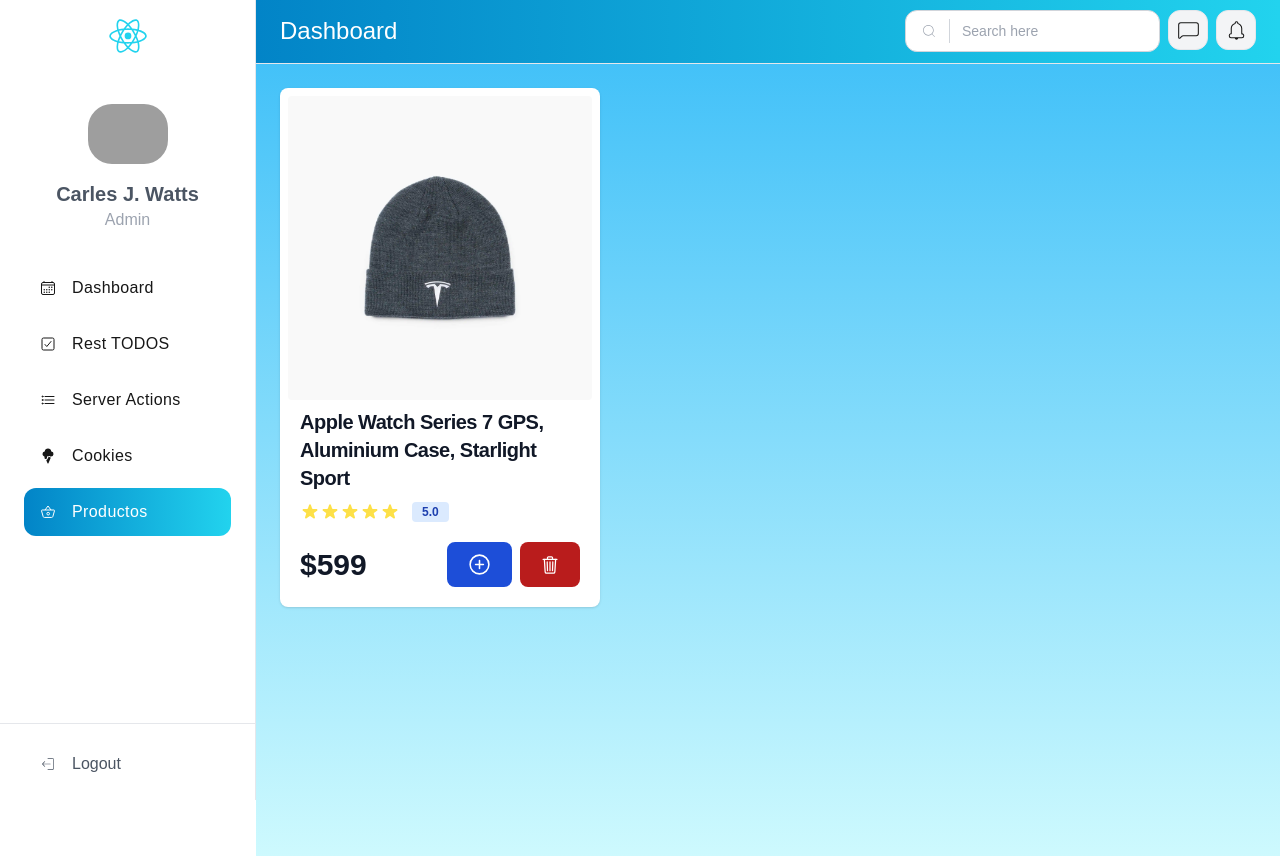
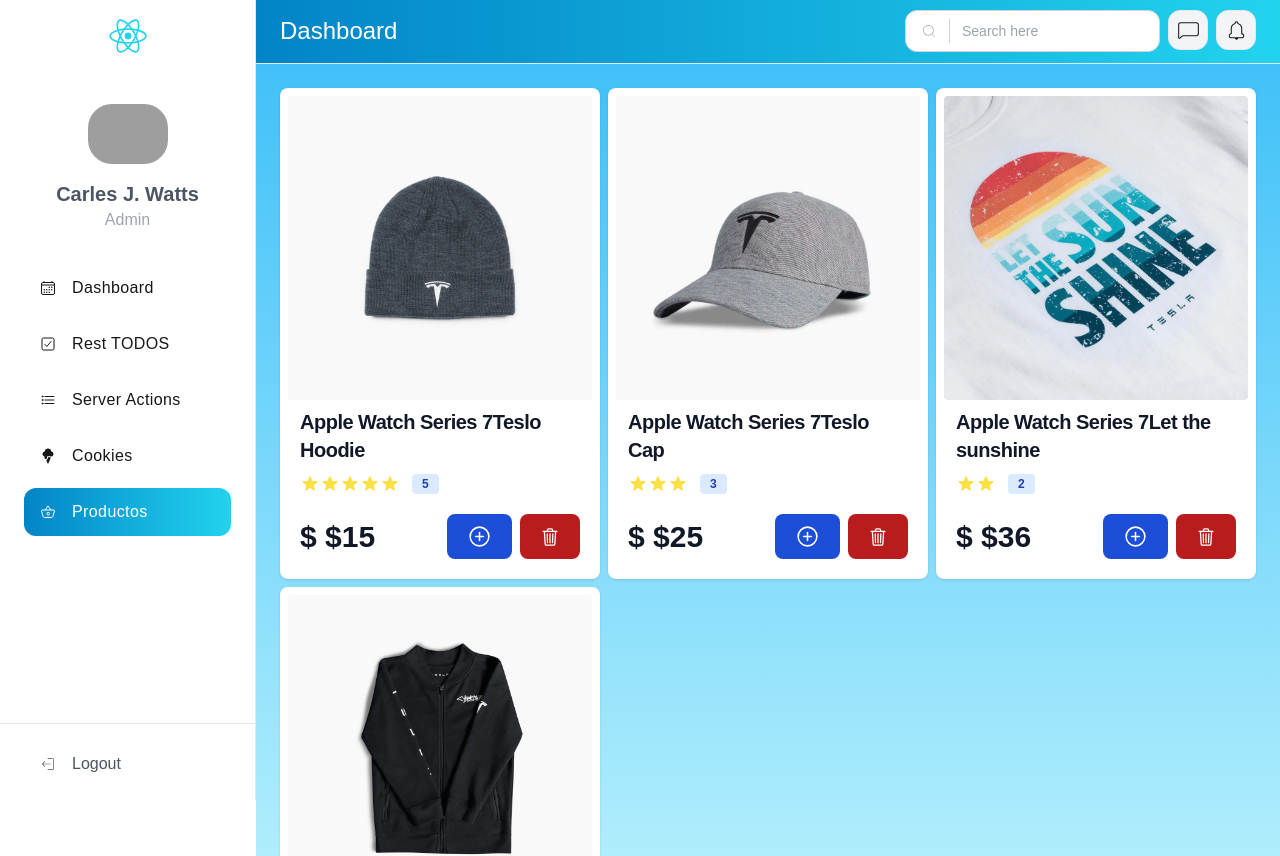
Before and after one commit to Samirvp15/Nextjs-Todos-API, a Next.js app: page /dashboard/products in a window 1280 px wide. Shown: the top 856 px of the page. Built offline with nearby package versions, Linux system fonts and the light colour scheme; grey boxes are pictures that could not be loaded.

Commit message:
add ProductCard stylized

```diff
--- a/src/app/dashboard/layout.tsx
+++ b/src/app/dashboard/layout.tsx
@@ -11,11 +11,10 @@
         <>
             <Sidebar />
 
-            <div className="ml-auto mb-6 lg:w-[75%] xl:w-[80%] 2xl:w-[85%] min-h-screen bg-gradient-to-b from-sky-400 to-cyan-100 ">
+            <div className="ml-auto mb-6 lg:w-[75%] xl:w-[80%] 2xl:w-[85%] min-h-screen  bg-gradient-to-b from-sky-400 to-cyan-100">
 
                 <TopMenu />
-
-                <div className=" h-screen px-6 pt-6 ">
+                <div className="min-h-[calc(100vh-2rem)] px-6 pt-6">
 
                     {children}
                 </div>
--- a/src/app/dashboard/products/page.tsx
+++ b/src/app/dashboard/products/page.tsx
@@ -1,11 +1,16 @@
 import { ProductCard } from "@/products";
+import { products } from "@/products/data/products";
 
 
 
 export default function ProductsPage() {
     return (
         <div className=" grid grid-cols-1 sm:grid-cols-3 gap-2">
-            <ProductCard />
+            {
+                products.map(product => (
+                    <ProductCard key={product.id} {...product}/>
+                ))
+            }
         </div>
     )
 }
--- a/src/products/components/ProductCard.tsx
+++ b/src/products/components/ProductCard.tsx
@@ -2,10 +2,23 @@
 
 import Image from "next/image"
 import { IoAddCircleOutline, IoTrashOutline } from "react-icons/io5"
+import Star from "./Star";
 
-export const ProductCard = () => {
+
+
+interface ProductCardProps {
+    id: string;
+    name: string;
+    price: number;
+    rating: number;
+    image: string;
+
+}
+
+
+export const ProductCard = ({ id, name, price, rating, image }: ProductCardProps) => {
     return (
-        <div className="bg-white shadow rounded-lg max-w-sm dark:bg-gray-800 dark:border-gray-100">
+        <div key={id} className="bg-white shadow rounded-lg max-w-sm dark:bg-gray-800 dark:border-gray-100">
 
             {/* Product Image */}
             <div className="p-2">
@@ -13,7 +26,7 @@
                     width={400}
                     height={400}
                     className="rounded"
-                    src="/images/products/1623735-00-A_0_2000.jpg"
+                    src={image}
                     alt="product image" />
             </div>
 
@@ -21,57 +34,28 @@
             <div className="px-5 pb-5">
                 <a href="#">
                     <h3 className="text-gray-900 font-semibold text-xl tracking-tight dark:text-white">Apple Watch Series 7
-                        GPS, Aluminium Case, Starlight Sport</h3>
+                        {name}</h3>
                 </a>
                 <div className="flex items-center mt-2.5 mb-5">
 
 
                     {/* Stars */}
-                    <svg className="w-5 h-5 text-yellow-300" fill="currentColor" viewBox="0 0 20 20"
-                        xmlns="http://www.w3.org/2000/svg">
-                        <path
-                            d="M9.049 2.927c.3-.921 1.603-.921 1.902 0l1.07 3.292a1 1 0 00.95.69h3.462c.969 0 1.371 1.24.588 1.81l-2.8 2.034a1 1 0 00-.364 1.118l1.07 3.292c.3.921-.755 1.688-1.54 1.118l-2.8-2.034a1 1 0 00-1.175 0l-2.8 2.034c-.784.57-1.838-.197-1.539-1.118l1.07-3.292a1 1 0 00-.364-1.118L2.98 8.72c-.783-.57-.38-1.81.588-1.81h3.461a1 1 0 00.951-.69l1.07-3.292z">
-                        </path>
-                    </svg>
-
-                    <svg className="w-5 h-5 text-yellow-300" fill="currentColor" viewBox="0 0 20 20"
-                        xmlns="http://www.w3.org/2000/svg">
-                        <path
-                            d="M9.049 2.927c.3-.921 1.603-.921 1.902 0l1.07 3.292a1 1 0 00.95.69h3.462c.969 0 1.371 1.24.588 1.81l-2.8 2.034a1 1 0 00-.364 1.118l1.07 3.292c.3.921-.755 1.688-1.54 1.118l-2.8-2.034a1 1 0 00-1.175 0l-2.8 2.034c-.784.57-1.838-.197-1.539-1.118l1.07-3.292a1 1 0 00-.364-1.118L2.98 8.72c-.783-.57-.38-1.81.588-1.81h3.461a1 1 0 00.951-.69l1.07-3.292z">
-                        </path>
-                    </svg>
-
-                    <svg className="w-5 h-5 text-yellow-300" fill="currentColor" viewBox="0 0 20 20"
-                        xmlns="http://www.w3.org/2000/svg">
-                        <path
-                            d="M9.049 2.927c.3-.921 1.603-.921 1.902 0l1.07 3.292a1 1 0 00.95.69h3.462c.969 0 1.371 1.24.588 1.81l-2.8 2.034a1 1 0 00-.364 1.118l1.07 3.292c.3.921-.755 1.688-1.54 1.118l-2.8-2.034a1 1 0 00-1.175 0l-2.8 2.034c-.784.57-1.838-.197-1.539-1.118l1.07-3.292a1 1 0 00-.364-1.118L2.98 8.72c-.783-.57-.38-1.81.588-1.81h3.461a1 1 0 00.951-.69l1.07-3.292z">
-                        </path>
-                    </svg>
-
-                    <svg className="w-5 h-5 text-yellow-300" fill="currentColor" viewBox="0 0 20 20"
-                        xmlns="http://www.w3.org/2000/svg">
-                        <path
-                            d="M9.049 2.927c.3-.921 1.603-.921 1.902 0l1.07 3.292a1 1 0 00.95.69h3.462c.969 0 1.371 1.24.588 1.81l-2.8 2.034a1 1 0 00-.364 1.118l1.07 3.292c.3.921-.755 1.688-1.54 1.118l-2.8-2.034a1 1 0 00-1.175 0l-2.8 2.034c-.784.57-1.838-.197-1.539-1.118l1.07-3.292a1 1 0 00-.364-1.118L2.98 8.72c-.783-.57-.38-1.81.588-1.81h3.461a1 1 0 00.951-.69l1.07-3.292z">
-                        </path>
-                    </svg>
-
-                    <svg className="w-5 h-5 text-yellow-300" fill="currentColor" viewBox="0 0 20 20"
-                        xmlns="http://www.w3.org/2000/svg">
-                        <path
-                            d="M9.049 2.927c.3-.921 1.603-.921 1.902 0l1.07 3.292a1 1 0 00.95.69h3.462c.969 0 1.371 1.24.588 1.81l-2.8 2.034a1 1 0 00-.364 1.118l1.07 3.292c.3.921-.755 1.688-1.54 1.118l-2.8-2.034a1 1 0 00-1.175 0l-2.8 2.034c-.784.57-1.838-.197-1.539-1.118l1.07-3.292a1 1 0 00-.364-1.118L2.98 8.72c-.783-.57-.38-1.81.588-1.81h3.461a1 1 0 00.951-.69l1.07-3.292z">
-                        </path>
-                    </svg>
+                    {
+                        Array(rating).fill(0).map((x, i) => (
+                            <Star key={i} />
+                        ))
+                    }
 
                     {/* Rating Number */}
                     <span className="bg-blue-100 text-blue-800 text-xs font-semibold mr-2 px-2.5 py-0.5 rounded dark:bg-blue-200 dark:text-blue-800 ml-3">
-                        5.0
+                        {rating}
                     </span>
                 </div>
 
 
                 {/* Price and Add to Cart */}
                 <div className="flex items-center justify-between">
-                    <span className="text-3xl font-bold text-gray-900 dark:text-white">$599</span>
+                    <span className="text-3xl font-bold text-gray-900 dark:text-white">$ ${price}</span>
 
                     <div className="flex">
                         <button
--- /dev/null
+++ b/src/products/components/Star.tsx
@@ -0,0 +1,11 @@
+
+export default function Star() {
+    return (
+        <svg className="w-5 h-5 text-yellow-300" fill="currentColor" viewBox="0 0 20 20"
+            xmlns="http://www.w3.org/2000/svg">
+            <path
+                d="M9.049 2.927c.3-.921 1.603-.921 1.902 0l1.07 3.292a1 1 0 00.95.69h3.462c.969 0 1.371 1.24.588 1.81l-2.8 2.034a1 1 0 00-.364 1.118l1.07 3.292c.3.921-.755 1.688-1.54 1.118l-2.8-2.034a1 1 0 00-1.175 0l-2.8 2.034c-.784.57-1.838-.197-1.539-1.118l1.07-3.292a1 1 0 00-.364-1.118L2.98 8.72c-.783-.57-.38-1.81.588-1.81h3.461a1 1 0 00.951-.69l1.07-3.292z">
+            </path>
+        </svg>
+    )
+}
```
